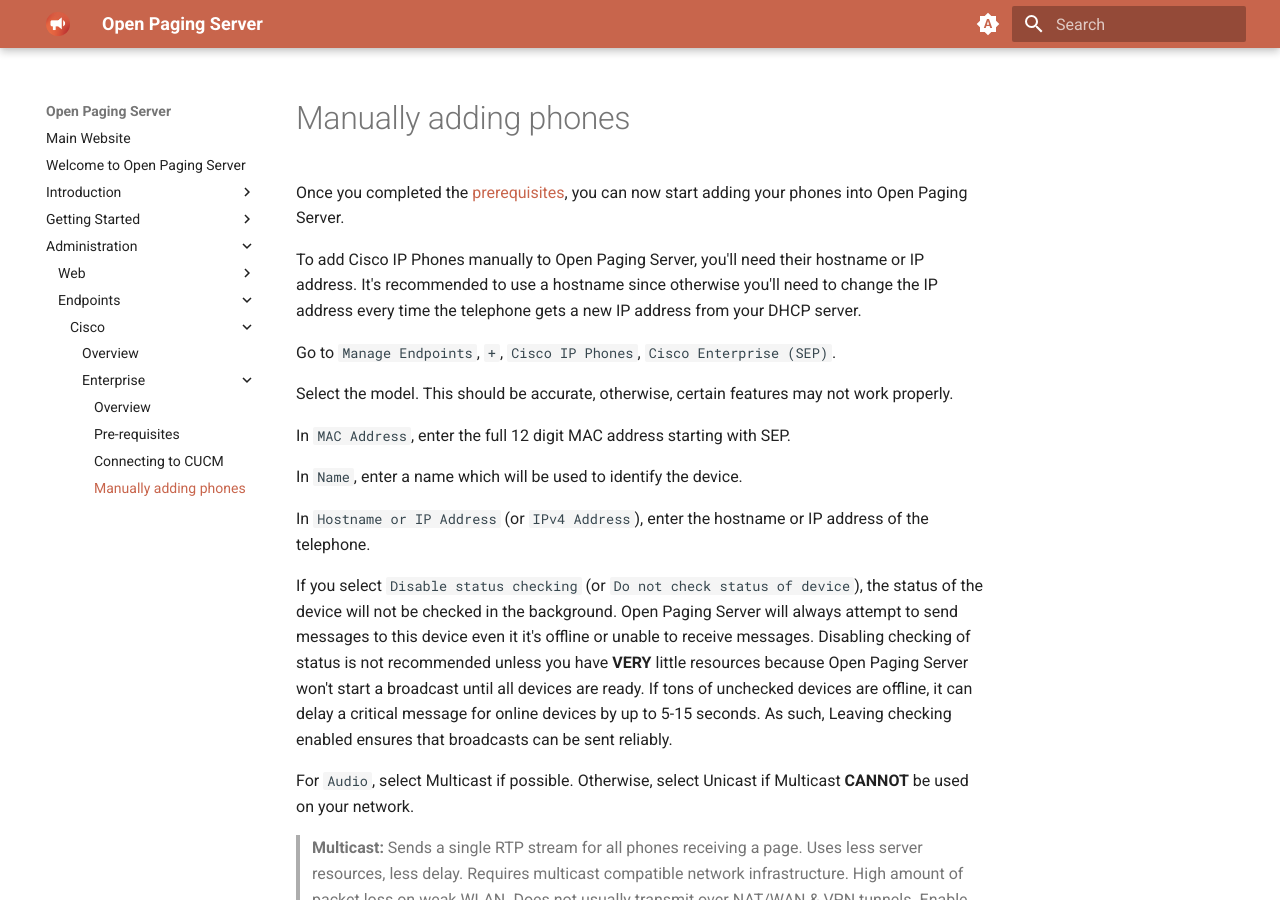
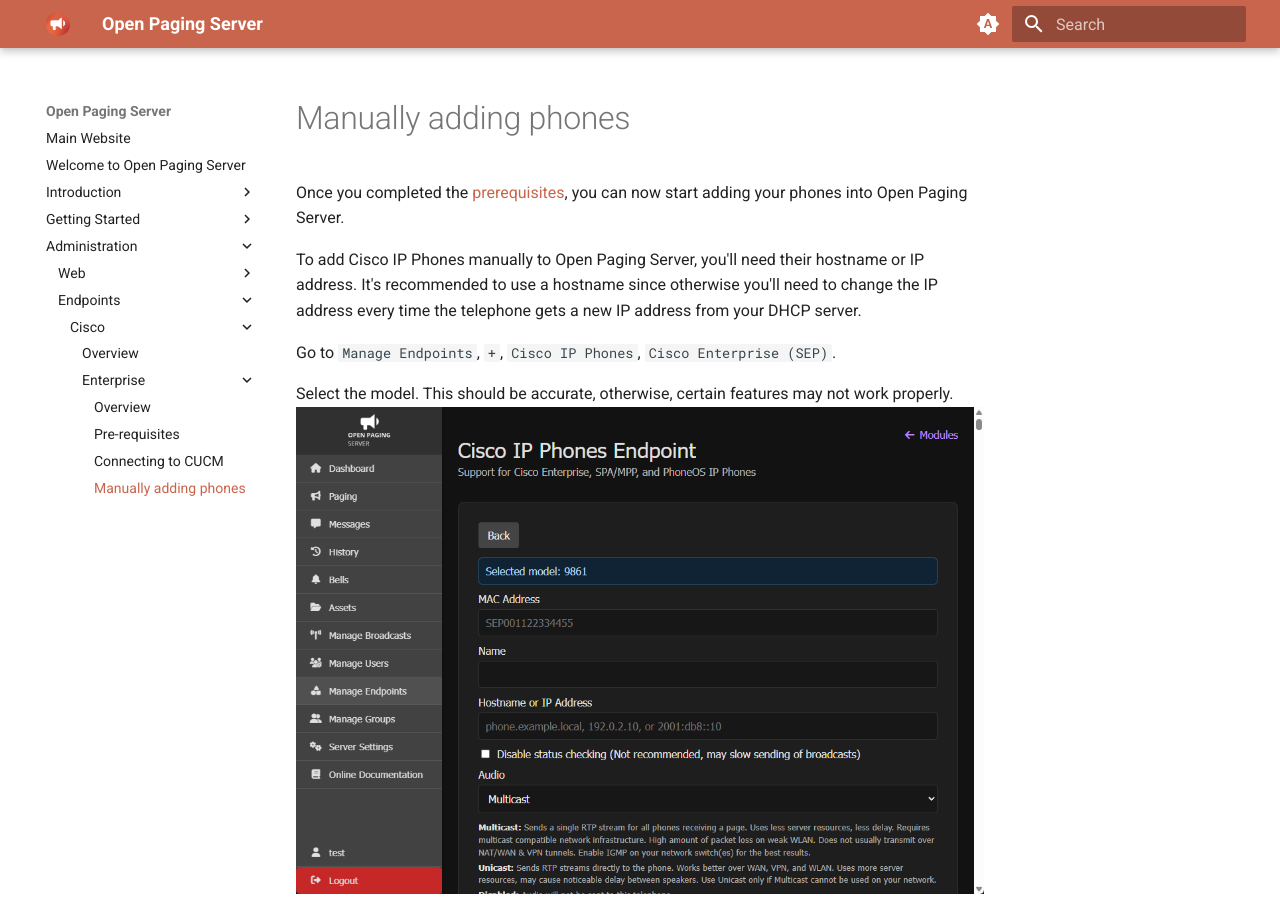
Before and after one commit to OpenPagingServer/documentation, an MkDocs documentation site: the page built from docs/admin/endpoints/cisco/enterprise/createmanual.md, in a window 1280 px wide and 900 px high. Built offline with MkDocs 1.6.1 and Material for MkDocs 9.7.7, drawn with Linux system fonts in a browser that asks for light colours.

Commit message:
Fixed an error

```diff
--- a/docs/admin/endpoints/cisco/enterprise/createmanual.md
+++ b/docs/admin/endpoints/cisco/enterprise/createmanual.md
@@ -7,7 +7,7 @@ To add Cisco IP Phones manually to Open Paging Server, you'll need their hostnam
 Go to `Manage Endpoints`, `+`, `Cisco IP Phones`, `Cisco Enterprise (SEP)`.
 
 Select the model. This should be accurate, otherwise, certain features may not work properly.
-![](../../../../../chrome_aBsAZcZCzD.png)
+![](OPS-EndpointModules-CiscoIPPhone-Create.png)
 
 In `MAC Address`, enter the full 12 digit MAC address starting with SEP.
 
```
Also changed, not shown: docs/admin/endpoints/cisco/enterprise/OPS-EndpointModules-CiscoIPPhone-Create.png (renamed from chrome_aBsAZcZCzD.png), 1 other file.
